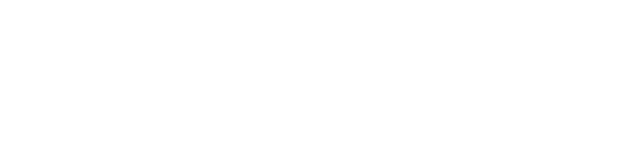
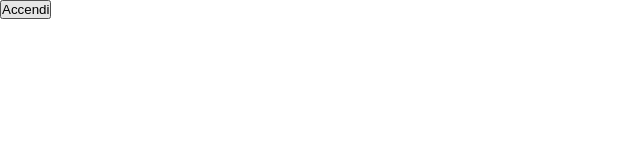
Before and after one commit to serenileonardo/js-dom-1, a plain HTML site: page index.html in a window 1280 px wide. Shown: the whole page, without its empty margins (0-640 px from the left). Drawn offline with Linux system fonts and the light colour scheme.

Commit message:
feat: put the button on html

```diff
--- a/index.html
+++ b/index.html
@@ -7,6 +7,10 @@
     <link rel="stylesheet" href="./style/style.css">
 </head>
 <body>
+<button id="accensione">Accendi</button>
+
+
+
 <script src="script.js"></script>
 </body>
 </html>
```
